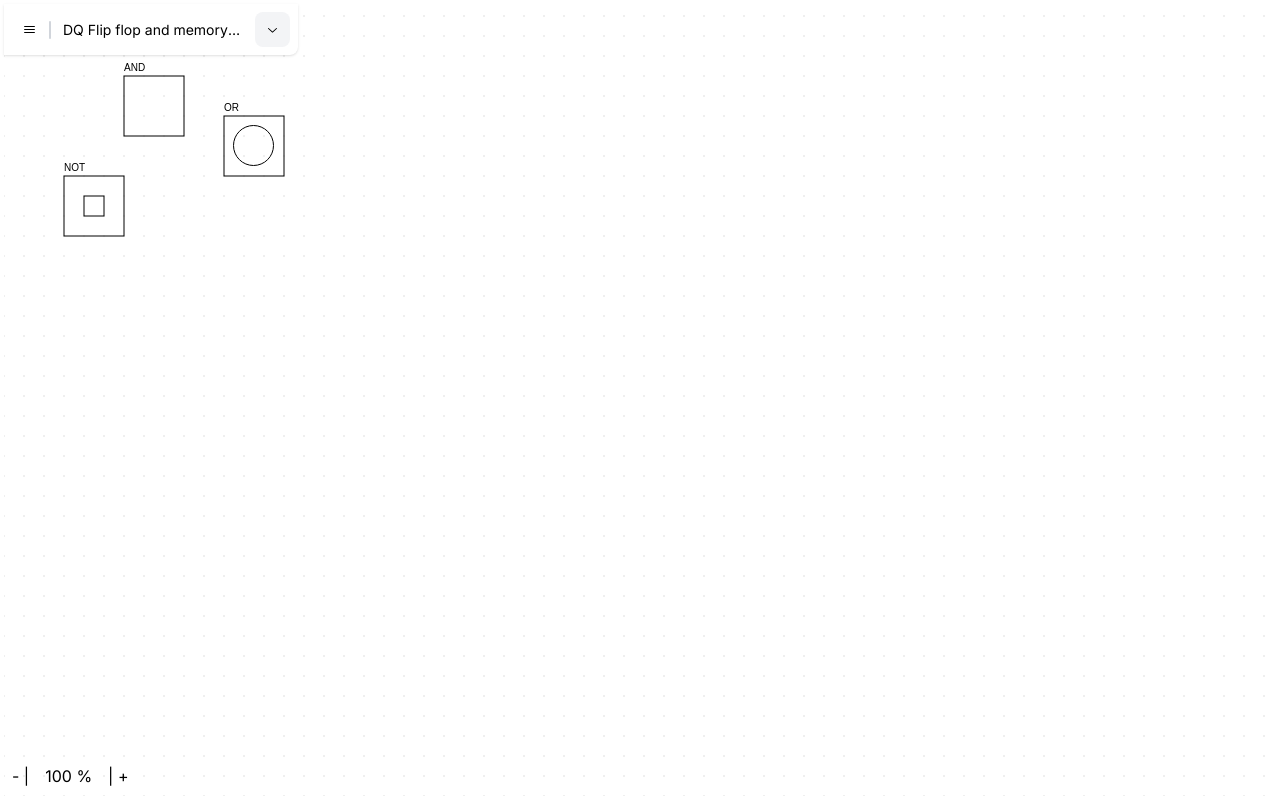
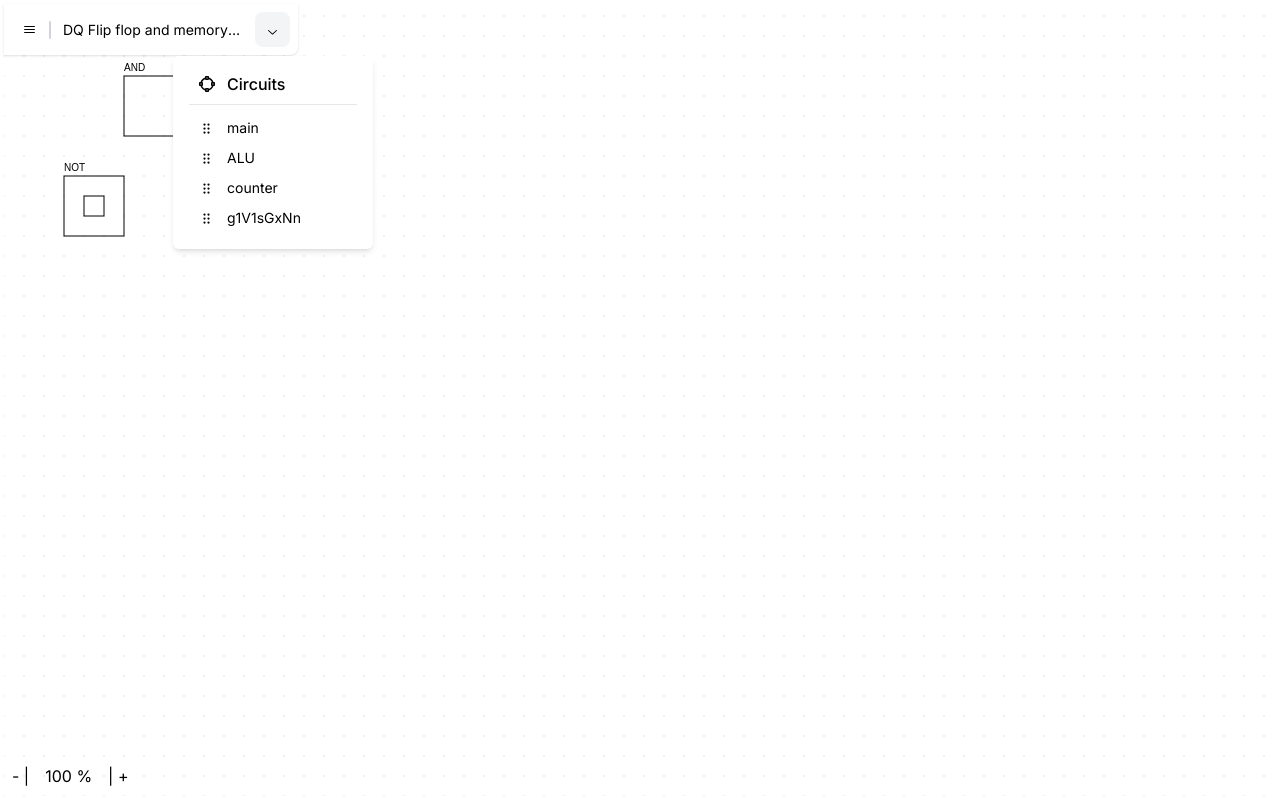
Before and after one commit to nepali-prabhat/cpu-simulator, a Next.js app: page / in a window 1280 px wide. Both pictures are taken after a click on the button 272 px from the left and 29 px from the top of the page. Built offline with nearby package versions, Linux system fonts and the light colour scheme.

Commit message:
implemented sort in circuit menu

```diff
--- a/package.json
+++ b/package.json
@@ -9,12 +9,16 @@
         "lint": "next lint"
     },
     "dependencies": {
+        "@dnd-kit/core": "^6.0.8",
+        "@dnd-kit/modifiers": "^6.0.1",
+        "@dnd-kit/sortable": "^7.0.2",
         "@emotion/react": "^11.11.1",
         "@radix-ui/react-popover": "^1.0.6",
         "@types/node": "20.2.5",
         "@types/react": "18.2.8",
         "@types/react-dom": "18.2.4",
         "autoprefixer": "10.4.14",
+        "clsx": "^1.2.1",
         "eslint": "8.42.0",
         "eslint-config-next": "13.4.4",
         "jotai": "^2.1.1",
--- a/src/components/menu/circuitMenu.tsx
+++ b/src/components/menu/circuitMenu.tsx
@@ -1,31 +1,145 @@
 import { useState } from "react";
 import * as Popover from "@radix-ui/react-popover";
 import { nanoid } from "nanoid";
-import { TitleInput } from "./titleInput";
+import { CircuitTitleInput } from "./titleInput";
+
+// React sortable
+import {
+    DndContext,
+    closestCenter,
+    KeyboardSensor,
+    PointerSensor,
+    useSensor,
+    useSensors,
+    DragEndEvent,
+} from "@dnd-kit/core";
+import {
+    arrayMove,
+    SortableContext,
+    sortableKeyboardCoordinates,
+    useSortable,
+    verticalListSortingStrategy,
+} from "@dnd-kit/sortable";
+import {
+    restrictToFirstScrollableAncestor,
+    restrictToVerticalAxis,
+    restrictToWindowEdges,
+} from "@dnd-kit/modifiers";
+
+import { CSS } from "@dnd-kit/utilities";
+import clsx from "clsx";
+
+const CircuitsSortableItem = (props: { uid: string; value: string }) => {
+    const {
+        listeners,
+        setActivatorNodeRef,
+        setNodeRef,
+        transform,
+        transition,
+        isDragging,
+    } = useSortable({ id: props.uid });
+
+    const style = {
+        transform: CSS.Transform.toString(transform),
+        transition,
+    };
+
+    return (
+        <li
+            key={"CIRCUIT_" + props.uid}
+            className={clsx(
+                "group px-1.5 py-1 flex items-center text-sm rounded data-[dragging=true]:z-10 data-[dragging=true]:bg-white data-[dragging=true]:shadow",
+                isDragging && "cursor-grabbing"
+            )}
+            ref={setNodeRef}
+            style={style}
+            data-dragging={isDragging ? "true" : "false"}
+        >
+            <button
+                className={clsx(
+                    "p-1 rounded  hover:bg-gray-100",
+                    "cursor-grab",
+                    "group-data-[dragging=true]:bg-gray-100 group-data-[dragging=true]:cursor-grabbing"
+                )}
+                ref={setActivatorNodeRef}
+                {...listeners}
+            >
+                <svg
+                    xmlns="http://www.w3.org/2000/svg"
+                    width="1em"
+                    height="1em"
+                    fill="none"
+                >
+                    <path
+                        fill="currentColor"
+                        fillRule="evenodd"
+                        d="M5.5 4.625a1.125 1.125 0 1 0 0-2.25 1.125 1.125 0 0 0 0 2.25Zm4 0a1.125 1.125 0 1 0 0-2.25 1.125 1.125 0 0 0 0 2.25ZM10.625 7.5a1.125 1.125 0 1 1-2.25 0 1.125 1.125 0 0 1 2.25 0ZM5.5 8.625a1.125 1.125 0 1 0 0-2.25 1.125 1.125 0 0 0 0 2.25Zm5.125 2.875a1.125 1.125 0 1 1-2.25 0 1.125 1.125 0 0 1 2.25 0ZM5.5 12.625a1.125 1.125 0 1 0 0-2.25 1.125 1.125 0 0 0 0 2.25Z"
+                        clipRule="evenodd"
+                    />
+                </svg>
+            </button>
+            <span onClick={(e) => e.stopPropagation()}>
+                <CircuitTitleInput
+                    value={props.value}
+                    onChange={console.log}
+                    isDragging={isDragging}
+                />
+            </span>
+            <span
+                className={clsx(
+                    "flex-grow width-auto hover:cursor-grab",
+                    "cursor-grab",
+                    "group-data-[dragging=true]:cursor-grabbing"
+                )}
+                {...listeners}
+            >
+                &nbsp;
+            </span>
+        </li>
+    );
+};
 
 export const CircuitMenu = () => {
     const [circuits, setCircuits] = useState([
         { value: "main", uid: nanoid() },
         { value: "ALU", uid: nanoid() },
         { value: "counter", uid: nanoid() },
-        { value: nanoid(128), uid: nanoid() },
-        { value: nanoid(), uid: nanoid() },
-        { value: nanoid(), uid: nanoid() },
-        { value: nanoid(), uid: nanoid() },
-        { value: nanoid(), uid: nanoid() },
-        { value: nanoid(), uid: nanoid() },
-        { value: nanoid(), uid: nanoid() },
-        { value: nanoid(), uid: nanoid() },
-        { value: nanoid(), uid: nanoid() },
-        { value: nanoid(), uid: nanoid() },
-        { value: nanoid(), uid: nanoid() },
-        { value: nanoid(), uid: nanoid() },
-        { value: nanoid(), uid: nanoid() },
-        { value: nanoid(), uid: nanoid() },
+        { value: nanoid(9), uid: nanoid() },
     ]);
 
+    const sensors = useSensors(
+        useSensor(PointerSensor),
+        useSensor(KeyboardSensor, {
+            coordinateGetter: sortableKeyboardCoordinates,
+        })
+    );
+
+    function handleDragEnd(event: DragEndEvent) {
+        const { active, over } = event;
+
+        if (over && active.id !== over.id) {
+            setCircuits((items) => {
+                let oldIndex: number | undefined;
+                let newIndex: number | undefined;
+                circuits.forEach((circuit, index) => {
+                    if (circuit.uid === active.id) {
+                        oldIndex = index;
+                    }
+                    if (circuit.uid === over.id) {
+                        newIndex = index;
+                    }
+                });
+
+                if (oldIndex !== undefined && newIndex !== undefined) {
+                    return arrayMove(items, oldIndex, newIndex);
+                }
+                return items;
+            });
+        }
+    }
+
     return (
-        <Popover.Root defaultOpen={true}>
+        <Popover.Root>
             <Popover.Trigger asChild>
                 <button
                     aria-label="Open circuits list"
@@ -50,13 +164,13 @@ export const CircuitMenu = () => {
             </Popover.Trigger>
             <Popover.Portal>
                 <Popover.Content
-                    className="p-4 mt-1 bg-white rounded-md shadow-md"
+                    className="p-4 mt-1 bg-white rounded-md shadow-md min-w-[200px]"
                     sideOffset={5}
                 >
-                    <div className="flex flex-col min-w-[200px]">
+                    <div className="flex flex-col">
                         <div className="px-2">
-                            <h1 className="flex gap-2 items-center text-base font-medium">
-                                <span>
+                            <h1 className="flex gap-3 items-center font-medium">
+                                <span className="ml-0.5">
                                     <svg
                                         xmlns="http://www.w3.org/2000/svg"
                                         viewBox="0 0 512 512"
@@ -70,43 +184,31 @@ export const CircuitMenu = () => {
                             </h1>
                         </div>
                         <hr className="my-2" />
-                        <ul className="flex flex-col gap-1 px-1 max-h-48 overflow-auto">
-                            {circuits.map((v) => (
-                                <li
-                                    key={"CIRCUIT_" + v.uid}
-                                    draggable={true}
-                                    data-id={v.uid}
-                                    className="flex items-center text-sm rounded"
-                                >
-                                    <button
-                                        onDrag={(e) => {
-                                            console.log("drag event: ", e);
-                                        }}
-                                        className="p-1 rounded hover:bg-gray-100 cursor-grab"
-                                    >
-                                        <svg
-                                            xmlns="http://www.w3.org/2000/svg"
-                                            width="1em"
-                                            height="1em"
-                                            fill="none"
-                                        >
-                                            <path
-                                                fill="currentColor"
-                                                fillRule="evenodd"
-                                                d="M5.5 4.625a1.125 1.125 0 1 0 0-2.25 1.125 1.125 0 0 0 0 2.25Zm4 0a1.125 1.125 0 1 0 0-2.25 1.125 1.125 0 0 0 0 2.25ZM10.625 7.5a1.125 1.125 0 1 1-2.25 0 1.125 1.125 0 0 1 2.25 0ZM5.5 8.625a1.125 1.125 0 1 0 0-2.25 1.125 1.125 0 0 0 0 2.25Zm5.125 2.875a1.125 1.125 0 1 1-2.25 0 1.125 1.125 0 0 1 2.25 0ZM5.5 12.625a1.125 1.125 0 1 0 0-2.25 1.125 1.125 0 0 0 0 2.25Z"
-                                                clipRule="evenodd"
-                                            />
-                                        </svg>
-                                    </button>
-                                    <span>
-                                        <TitleInput
+                        <DndContext
+                            sensors={sensors}
+                            collisionDetection={closestCenter}
+                            onDragEnd={handleDragEnd}
+                            modifiers={[
+                                restrictToVerticalAxis,
+                                restrictToWindowEdges,
+                                restrictToFirstScrollableAncestor,
+                            ]}
+                        >
+                            <SortableContext
+                                items={circuits.map((c) => c.uid)}
+                                strategy={verticalListSortingStrategy}
+                            >
+                                <ul className="flex overflow-auto overflow-x-hidden flex-col max-h-48">
+                                    {circuits.map((v) => (
+                                        <CircuitsSortableItem
+                                            key={v.uid}
+                                            uid={v.uid}
                                             value={v.value}
-                                            onChange={console.log}
                                         />
-                                    </span>
-                                </li>
-                            ))}
-                        </ul>
+                                    ))}
+                                </ul>
+                            </SortableContext>
+                        </DndContext>
                     </div>
                     <Popover.Close
                         aria-label="Close circuits list"
--- a/src/components/menu/menu.tsx
+++ b/src/components/menu/menu.tsx
@@ -2,7 +2,7 @@ import { circTitleAtom } from "@/state/ui";
 import { useAtom } from "jotai";
 
 import { CircuitMenu } from "./circuitMenu";
-import { TitleInput } from "./titleInput";
+import { CircuitTitleInput } from "./titleInput";
 
 export const Menu = () => {
     const [circuitTitle, setCircuitTitle] = useAtom(circTitleAtom);
@@ -26,7 +26,7 @@ export const Menu = () => {
                 </svg>
             </button>
             <div className="self-center mx-0.5 bg-gray-300 rounded w-[2px] h-[18px]"></div>
-            <TitleInput value={circuitTitle} onChange={(value) => {
+            <CircuitTitleInput value={circuitTitle} onChange={(value) => {
                 setCircuitTitle(value)
             }}/>
         <CircuitMenu />
--- a/src/components/menu/titleInput.tsx
+++ b/src/components/menu/titleInput.tsx
@@ -1,13 +1,16 @@
+import clsx from "clsx";
 import { useLayoutEffect, useRef } from "react";
 
 const inputpl = 2.5;
 const placeholder = "circuit name";
-export const TitleInput = ({
+export const CircuitTitleInput = ({
     value,
     onChange,
+    isDragging,
 }: {
     value: string;
     onChange: (v: string) => void;
+    isDragging?: boolean;
 }) => {
     const titleRef = useRef<HTMLInputElement>(null);
     const spanRef = useRef<HTMLInputElement>(null);
@@ -38,12 +41,17 @@ export const TitleInput = ({
         <>
             <input
                 ref={titleRef}
-                className={`rounded px-2.5 max-w-[200px] truncate bg-inherit text-sm focus:bg-neutral-100 hover:bg-neutral-100`}
+                className={clsx(
+                    `rounded px-2.5 max-w-[200px] truncate bg-inherit text-sm focus:bg-neutral-100`,
+                    !isDragging && "hover:bg-neutral-100",
+                    isDragging && "cursor-grabbing"
+                )}
                 placeholder={placeholder}
                 value={value}
                 onChange={handleTitleChange}
                 aria-label={"Name of the circuit"}
                 title={value}
+                disabled={isDragging}
             />
             <span
                 className={`absolute bg-gray-300 text-sm left-0 top-[-1000px]`}
--- a/src/state/appState.ts
+++ b/src/state/appState.ts
@@ -1,5 +1,5 @@
 import { GRID_SPACE } from "@/constants";
-import { Element, BoundingBox } from "@/types";
+import { Element, BoundingBox, Circuit } from "@/types";
 import { atom } from "jotai";
 import { nanoid } from "nanoid";
 
@@ -53,3 +53,5 @@ export const appStateAtom = atom((get) => {
         selectRect,
     };
 });
+
+export const circuitsAtom = atom<Circuit[]>([]);
```
Also changed, not shown: src/state/scene.ts (+6 -8 lines), src/types.ts (+14 -0 lines), 1 other file (tests, documents, lock files or other folders).
